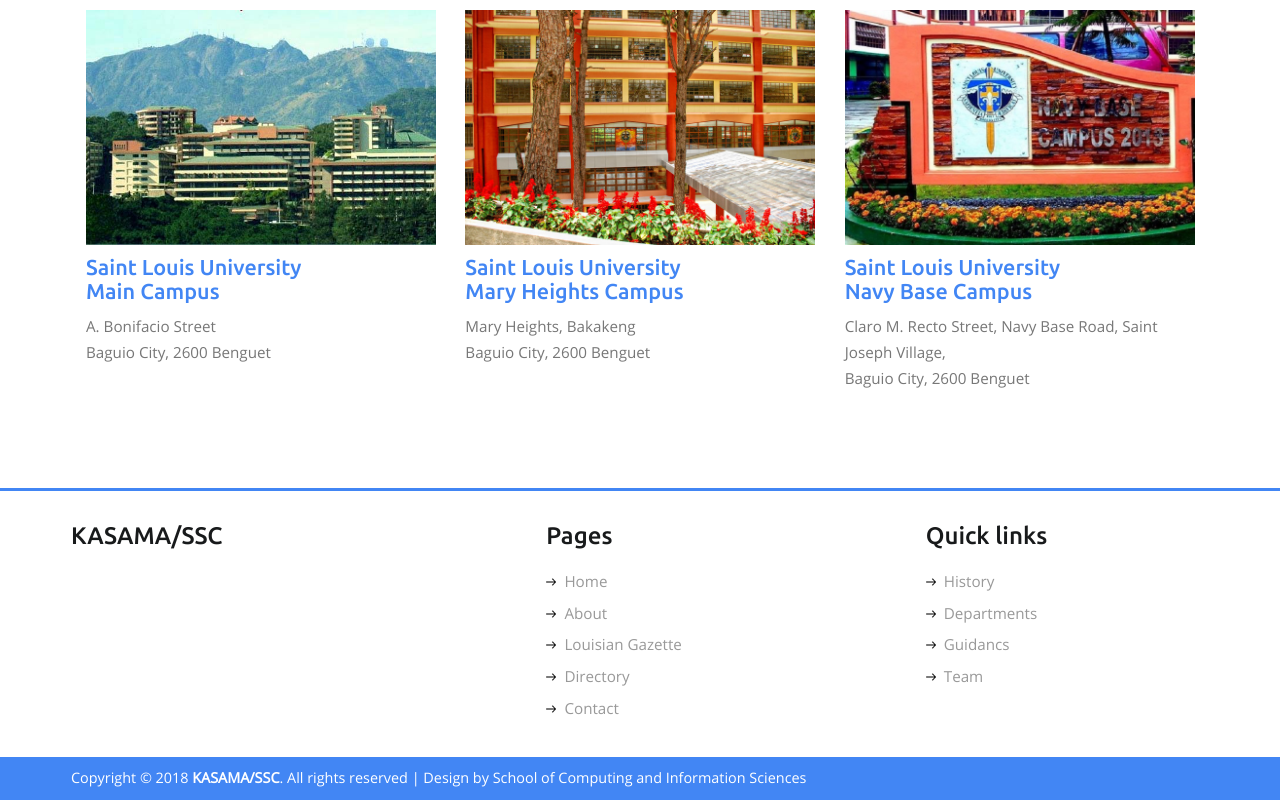
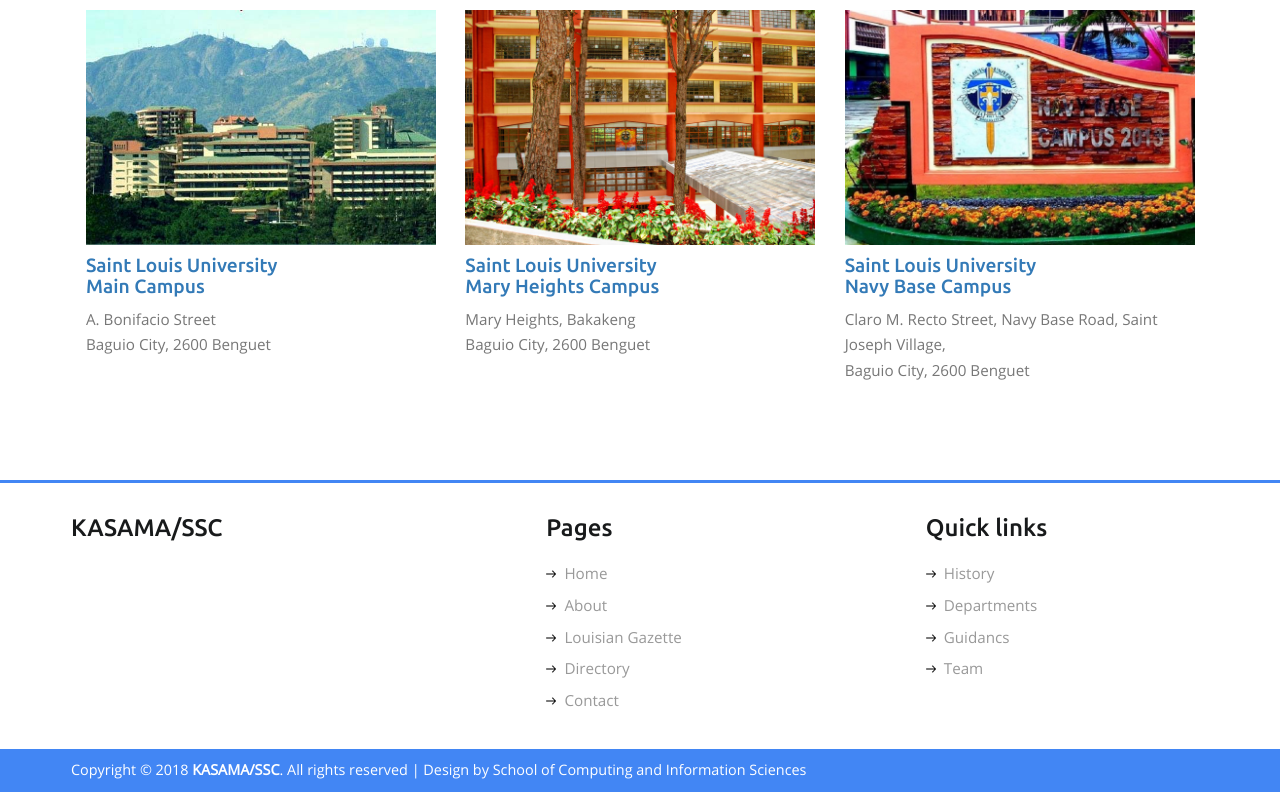
Before and after one commit to Jeimseu0919/FINALKASAMA, a plain HTML site: page about.html in a window 1280 px wide. Shown: the part 884-1684 px from the top of the page. Drawn offline with Linux system fonts and the light colour scheme.

Commit message:
Update style.css

```diff
--- a/css/style.css
+++ b/css/style.css
@@ -518,7 +518,7 @@ ul.callbacks_tabs.callbacks1_tabs {
   color: #4286f4;
   text-align:center;
 }
-.camp-grid h4 a{
+.camp-grid h4 {
   color: #4286f4;
   font-family: 'Ubuntu-Medium';
   font-size: 1.2em;
```
